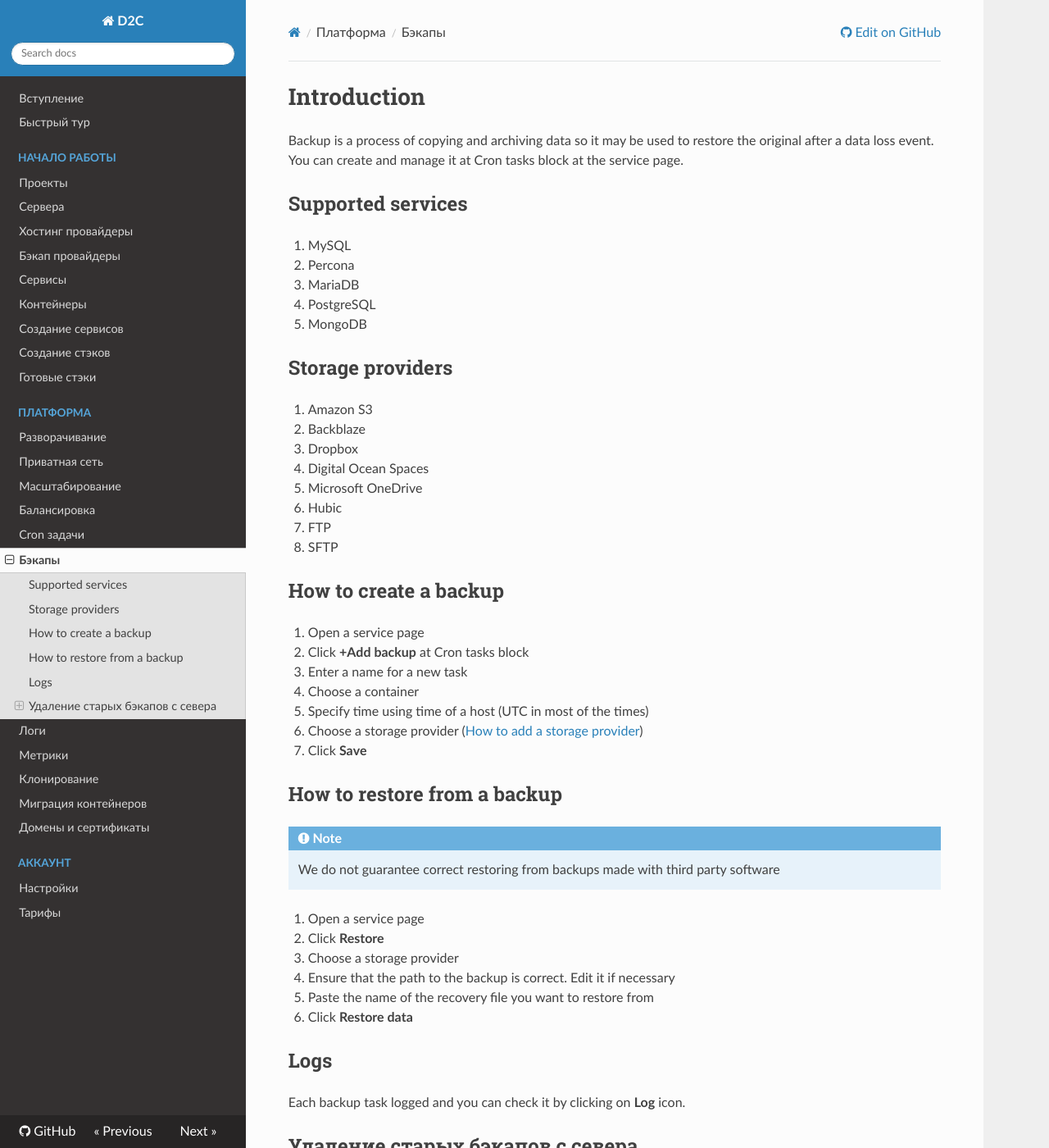
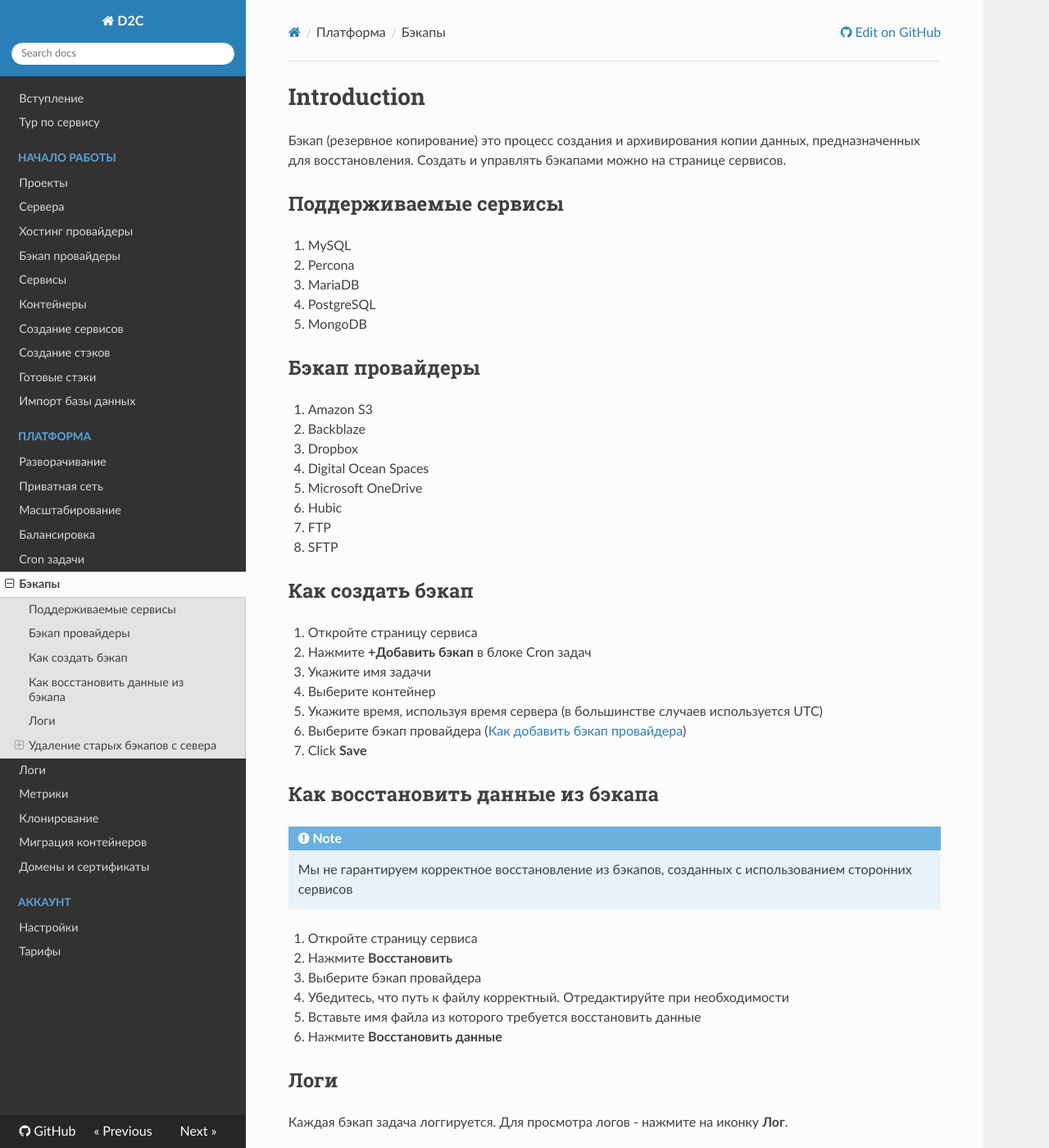
Before and after one commit to d2cio/docs-ru, an MkDocs documentation site: the page built from docs/platform/backups.md, in a window 1280 px wide and 1400 px high. Shown: the whole window at 82% size. Built offline with MkDocs 1.6.1, drawn with Linux system fonts in a browser that asks for light colours; nearby versions of some CDN libraries; old or Windows-style settings are respelled for this version of MkDocs.

Commit message:
added db import page

````diff
--- /dev/null
+++ b/docs/getting-started/database-import.md
@@ -0,0 +1,58 @@
+# Вступление
+
+В этой статье мы расскажем как импортировать имеющуюся базу данных в сервис D2C.
+
+## Первый шаг. Создание бэкапа
+
+Самый простой способ - воспользоваться [функцией бэкапа и восстановления](platform/backups/) базы данных.
+
+### MySQL, MariaDB, Percona
+
+Для создания бэкапа **всех баз данных** подключитесь к серверу, где расположена база данных и выполните следующую команду:
+
+```bash
+mysqldump --skip-lock-tables --ignore-table mysql.innodb_index_stats --ignore-table mysql.innodb_table_stats --hex-blob --all-databases | gzip > backup.gz
+```
+
+Для создания бэкапа конкретных баз данных (в примере db1, db2, db3):
+
+```bash
+mysqldump --skip-lock-tables --hex-blob --databases db1 db2 db3 | gzip > backup.gz
+```
+
+### MongoDB
+
+Для создания бэкапа **всех баз данных** подключитесь к серверу, где расположена база данных и выполните следующую команду:
+
+```bash
+mongodump --gzip --archive=backup.gz
+```
+
+Для создания бэкапа конкретных баз данных (в примере db1):
+
+```bash
+mongodump --db db1 --gzip --archive=backup.gz
+```
+
+### PostgreSQL
+
+Для создания бэкапа **всех баз данных** подключитесь к серверу, где расположена база данных и выполните следующую команду:
+
+```bash
+pg_dumpall --clean | gzip > backup.gz
+```
+Для создания бэкапа конкретных баз данных (в примере db1):
+
+```bash
+pg_dump --clean db1 | gzip > backup.gz
+```
+
+## Второй шаг. Восстановление из бэкапа
+
+Для [восстановления базы данных](platform/backups/#how-to-restore-from-a-backup) из бэкапа требуется:
+
+1. Создать сервис базы данных через панель D2C или открыть уже созданный сервис
+2. Нажать кнопку **Восстановить** (Restore)
+3. Выбрать провайдера, в который был загружен бэкап
+4. Указать путь к бэкапу и имя архива
+5. Нажать **Восстановить данные**
--- a/docs/platform/backups.md
+++ b/docs/platform/backups.md
@@ -1,8 +1,8 @@
 # Introduction
 
-Backup is a process of copying and archiving data so it may be used to restore the original after a data loss event. You can create and manage it at Cron tasks block at the service page.
+Бэкап (резервное копирование) это процесс создания и архивирования копии данных, предназначенных для восстановления. Создать и управлять бэкапами можно на странице сервисов.
 
-## Supported services
+## Поддерживаемые сервисы
 
 1. MySQL
 2. Percona
@@ -10,7 +10,7 @@ Backup is a process of copying and archiving data so it may be used to restore t
 4. PostgreSQL
 5. MongoDB
 
-## Storage providers
+## Бэкап провайдеры
 
 1. Amazon S3
 2. Backblaze
@@ -21,32 +21,32 @@ Backup is a process of copying and archiving data so it may be used to restore t
 7. FTP
 8. SFTP
 
-## How to create a backup
+## Как создать бэкап
 
-1. Open a service page
-2. Click **+Add backup** at Cron tasks block
-3. Enter a name for a new task
-4. Choose a container
-5. Specify time using time of a host (UTC in most of the times)
-6. Choose a storage provider ([How to add a storage provider](/getting-started/storage-providers/))
+1. Откройте страницу сервиса
+2. Нажмите **+Добавить бэкап** в блоке Cron задач
+3. Укажите имя задачи
+4. Выберите контейнер
+5. Укажите время, используя время сервера (в большинстве случаев используется UTC)
+6. Выберите бэкап провайдера ([Как добавить бэкап провайдера](/getting-started/storage-providers/))
 7. Click **Save**
 
-## How to restore from a backup
+## Как восстановить данные из бэкапа
 
 !!! note
 
-    We do not guarantee correct restoring from backups made with third party software
+    Мы не гарантируем корректное восстановление из бэкапов, созданных с использованием сторонних сервисов
 
-1. Open a service page
-2. Click **Restore**
-3. Choose a storage provider
-4. Ensure that the path to the backup is correct. Edit it if necessary
-5. Paste the name of the recovery file you want to restore from
-6. Click **Restore data**
+1. Откройте страницу сервиса
+2. Нажмите **Восстановить**
+3. Выберите бэкап провайдера
+4. Убедитесь, что путь к файлу корректный. Отредактируйте при необходимости
+5. Вставьте имя файла из которого требуется восстановить данные
+6. Нажмите **Восстановить данные**
 
-## Logs
+## Логи
 
-Each backup task logged and you can check it by clicking on **Log** icon.
+Каждая бэкап задача логгируется. Для просмотра логов - нажмите на иконку **Лог**.
 
 ## Удаление старых бэкапов с севера
 
--- a/mkdocs.yml
+++ b/mkdocs.yml
@@ -8,7 +8,7 @@ repo_url: https://github.com/d2cio/docs/
 
 pages:
 - Вступление: index.md
-- Быстрый тур: 'quick-tour/introduction.md'
+- Тур по сервису: 'quick-tour/introduction.md'
 - Начало работы:
   - 'Проекты': 'getting-started/projects.md'
   - 'Сервера': 'getting-started/hosts.md'
@@ -19,6 +19,7 @@ pages:
   - 'Создание сервисов': 'getting-started/creating-services.md'
   - 'Создание стэков': 'getting-started/stacks.md'
   - 'Готовые стэки': 'getting-started/stack-hub.md'
+  - 'Импорт базы данных': 'getting-started/database-import.md'
 #  - 'Application services':
 #    - 'Node.js': 'getting-started/app-services/nodejs.md'
 #    - 'Python': 'getting-started/app-services/python.md'
````
Also changed, not shown: other parts of docs/platform/backups.md (+1 -1 lines).
